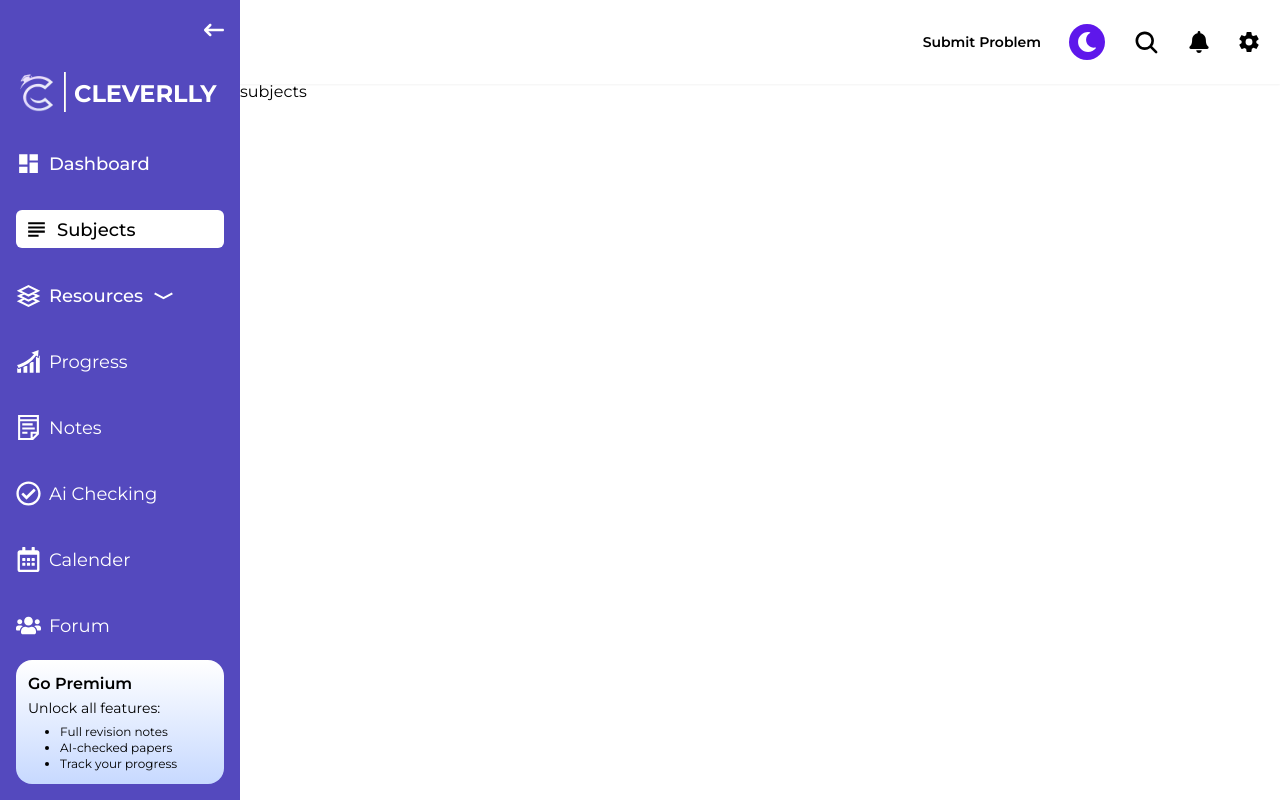
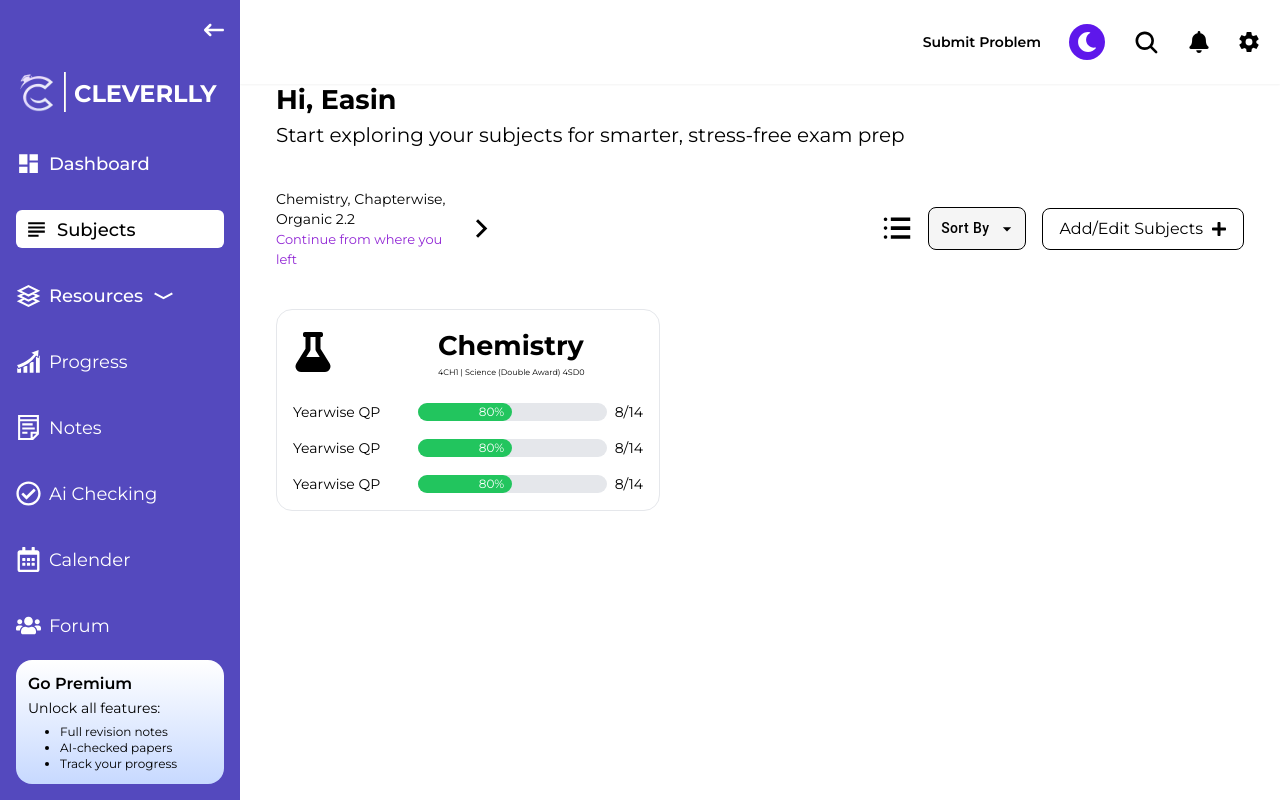
Before and after one commit to EasinTanvir/cleverlyy, a Next.js app: page /subjects in a window 1280 px wide. Built offline with nearby package versions, Linux system fonts and the light colour scheme.

Commit message:
update subject page

```diff
--- a/src/app/subjects/page.js
+++ b/src/app/subjects/page.js
@@ -1,7 +1,12 @@
 import React from "react";
+import Subject from "@/components/Subjects/Subject";
 
 const page = () => {
-  return <div>subjects</div>;
+  return (
+    <>
+      <Subject />
+    </>
+  );
 };
 
 export default page;
--- a/src/components/Dashboard/Dashboard.jsx
+++ b/src/components/Dashboard/Dashboard.jsx
@@ -26,7 +26,7 @@ const dummyData = [
 
 const Dashboard = () => {
   return (
-    <div className="space-y-6 px-5 mb-5">
+    <div className="space-y-6  ">
       <h1 className="text-[26px]">
         Welcome, <span className="text-textColor font-semibold">Nahian</span>,
         Let’s Get started today
@@ -39,7 +39,7 @@ const Dashboard = () => {
               <Carousel />
             </div>
 
-            <div className="flex flex-wrap gap-4">
+            <div className="grid 2xl:grid-cols-4 xl:grid-cols-3 xs:grid-cols-2 ">
               <ResourceCart title="Revision Notes" />
               <ResourceCart title="Yearwise QP" />
               <ResourceCart title="Chapterwise QP" />
--- a/src/components/LayoutWrapper.jsx
+++ b/src/components/LayoutWrapper.jsx
@@ -16,7 +16,7 @@ const LayoutWrapper = ({ children }) => {
         }`}
       >
         <Header sideBarOpen={sideBarOpen} />
-        <div className="mt-20">{children}</div>
+        <div className="mt-20 px-5 pb-10">{children}</div>
       </div>
     </div>
   );
--- /dev/null
+++ b/src/components/Subjects/Sorting.jsx
@@ -0,0 +1,61 @@
+"use client";
+
+import React, { useState } from "react";
+import { Button, Menu, MenuItem } from "@mui/material";
+import { MdArrowDropDown } from "react-icons/md";
+
+const Sorting = () => {
+  const [anchorEl, setAnchorEl] = useState(null);
+  const open = Boolean(anchorEl);
+
+  const handleClick = (event) => {
+    setAnchorEl(event.currentTarget);
+  };
+
+  const handleClose = () => {
+    setAnchorEl(null);
+  };
+
+  const handleSelect = (option) => {
+    console.log(`Selected: ${option}`);
+    handleClose();
+  };
+
+  return (
+    <div>
+      <Button
+        variant="outlined"
+        onClick={handleClick}
+        endIcon={<MdArrowDropDown style={{ color: "black" }} />} // Set icon color to black
+        style={{
+          backgroundColor: "#F5F5F5",
+          color: "black",
+          borderColor: "black",
+          borderRadius: "8px",
+          padding: "8px 12px",
+          textTransform: "none",
+        }}
+      >
+        Sort By
+      </Button>
+      <Menu
+        anchorEl={anchorEl}
+        open={open}
+        onClose={handleClose}
+        anchorOrigin={{
+          vertical: "bottom",
+          horizontal: "left",
+        }}
+        transformOrigin={{
+          vertical: "top",
+          horizontal: "left",
+        }}
+      >
+        <MenuItem onClick={() => handleSelect("Subject")}>Subject</MenuItem>
+        <MenuItem onClick={() => handleSelect("Marks")}>Marks</MenuItem>
+      </Menu>
+    </div>
+  );
+};
+
+export default Sorting;
--- /dev/null
+++ b/src/components/Subjects/Subject.jsx
@@ -0,0 +1,126 @@
+import React from "react";
+import { FaFlask, FaAtom, FaChartLine, FaPlus } from "react-icons/fa";
+import { RiArrowRightSLine } from "react-icons/ri";
+import { TfiMenuAlt } from "react-icons/tfi";
+
+import SubjectCard from "./SubjectCart";
+import Sorting from "./Sorting";
+
+const subjects = [
+  {
+    title: "Chemistry",
+    code: "4CH1 | Science (Double Award) 4SD0",
+    color: "#F9FDE7",
+    icon: FaFlask,
+    progress: [
+      { label: "Yearwise QP", value: 80, details: "8/14" },
+      { label: "Chapterwise QP", value: 80, details: "18/24" },
+      { label: "Revision Notes", value: 80, details: "240/300" },
+    ],
+  },
+  {
+    title: "Physics",
+    code: "4PH1 | Science (Double Award) 4SD0",
+    color: "#EAF4FF",
+    icon: FaAtom,
+    progress: [
+      { label: "Yearwise QP", value: 80, details: "8/14" },
+      { label: "Chapterwise QP", value: 80, details: "18/24" },
+      { label: "Revision Notes", value: 80, details: "240/300" },
+    ],
+  },
+  {
+    title: "Economics",
+    code: "4PH1 | Science (Double Award) 4SD0",
+    color: "#FFFBEB",
+    icon: FaChartLine,
+    progress: [
+      { label: "Yearwise QP", value: 80, details: "8/14" },
+      { label: "Chapterwise QP", value: 80, details: "18/24" },
+      { label: "Revision Notes", value: 80, details: "240/300" },
+    ],
+  },
+];
+
+const Subject = () => {
+  return (
+    <div className="space-y-10 px-4">
+      <div>
+        <h1 className="text-bold text-[27px] font-bold">Hi, Easin</h1>
+        <h1 className="text-bold text-xl ">
+          Start exploring your subjects for smarter, stress-free exam prep
+        </h1>
+      </div>
+
+      <div className="flex  ">
+        <div className="w-[23%]  flex justify-between items-center">
+          <div className="text-sm">
+            <p>Chemistry, Chapterwise, Organic 2.2</p>
+            <p className=" text-textColor text-[13px]">
+              Continue from where you left
+            </p>
+          </div>
+          <button>
+            <RiArrowRightSLine size={35} />
+          </button>
+        </div>
+        <div className="flex-1  flex justify-end items-center gap-4">
+          <button>
+            <TfiMenuAlt size={30} />
+          </button>
+          <Sorting />
+          <button className="flex items-center gap-2 border border-black text-black px-4 py-2 rounded-lg hover:bg-gray-100 transition-all duration-200">
+            <span>Add/Edit Subjects</span>
+            <FaPlus />
+          </button>
+        </div>
+      </div>
+
+      <div className="grid grid-cols-4">
+        {/* {subjects.map((subject, index) => (
+          <SubjectCard
+            key={index}
+            color={subject.color}
+            icon={subject.icon}
+            title={subject.title}
+            code={subject.code}
+            progress={subject.progress}
+          />
+        ))} */}
+        <SubjectCard />
+      </div>
+    </div>
+  );
+};
+
+export default Subject;
+
+const SubjectCards = ({ color, icon: Icon, title, code, progress }) => {
+  return (
+    <div className={`bg-[${color}] rounded-lg shadow-lg p-6 w-96 border`}>
+      <div className="flex items-center space-x-4">
+        <div className="bg-white p-4 rounded-full">
+          <Icon className="text-gray-700 text-3xl" />
+        </div>
+        <div>
+          <h2 className="text-xl font-semibold">{title}</h2>
+          <p className="text-gray-500">{code}</p>
+        </div>
+      </div>
+      <div className="mt-4  gap-4">
+        {progress.map((item, index) => (
+          <div key={index} className="flex">
+            <p className="text-sm text-gray-600">{item.label}</p>
+            <div className="w-full bg-gray-200 rounded-full h-2.5">
+              <div
+                className="bg-green-500 h-2.5 rounded-full"
+                style={{ width: `${item.value}%` }}
+              ></div>
+            </div>
+            <p className="text-sm text-gray-500">{item.details}</p>
+          </div>
+        ))}
+      </div>
+    </div>
+  );
+};
--- /dev/null
+++ b/src/components/Subjects/SubjectCart.jsx
@@ -0,0 +1,48 @@
+import React from "react";
+import { FaFlask, FaAtom, FaChartLine } from "react-icons/fa";
+
+const SubjectCard = ({ color, icon: Icon, title, code, progress }) => {
+  return (
+    <div className={`bg-[${color}] p-4 w-96 rounded-2xl  border space-y-6`}>
+      <div className="flex items-center gap-5">
+        <div className="w-[125px] ">
+          <FaFlask size={40} />
+        </div>
+        <div className="flex-1 ">
+          <h1 className="text-[27px] font-bold">Chemistry</h1>
+          <p className="text-[8px]">4CH1 | Science (Double Award) 4SD0 </p>
+        </div>
+      </div>
+
+      <div className="space-y-4 ">
+        <Profgress />
+        <Profgress />
+        <Profgress />
+      </div>
+    </div>
+  );
+};
+
+export default SubjectCard;
+
+const Profgress = () => {
+  return (
+    <React.Fragment>
+      <div className="flex justify-between items-center ">
+        <h3 className="text-sm w-[125px]">Yearwise QP</h3>
+        <div className="flex-1 bg-gray-200  rounded-full h-[18px]">
+          <div
+            className="bg-green-500 h-[18px] rounded-full relative"
+            style={{ width: `50%` }}
+          >
+            <span className="text-white text-xs absolute right-2 pt-[1px] top-0 bottom-0 my-auto">
+              {" "}
+              80%
+            </span>
+          </div>
+        </div>
+        <span className="text-sm ps-2">8/14</span>
+      </div>
+    </React.Fragment>
+  );
+};
--- a/tailwind.config.js
+++ b/tailwind.config.js
@@ -7,6 +7,9 @@ module.exports = {
   ],
   theme: {
     extend: {
+      screens: {
+        xs: "500px", // Adds a custom "xs" breakpoint at 350px
+      },
       colors: {
         sideBarColor: "#5449be",
         boxColor: "#cac2ff",
```
